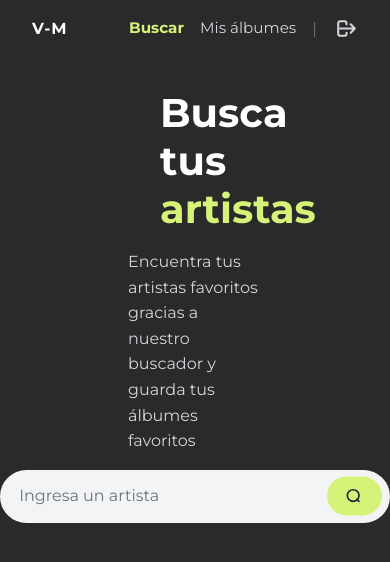
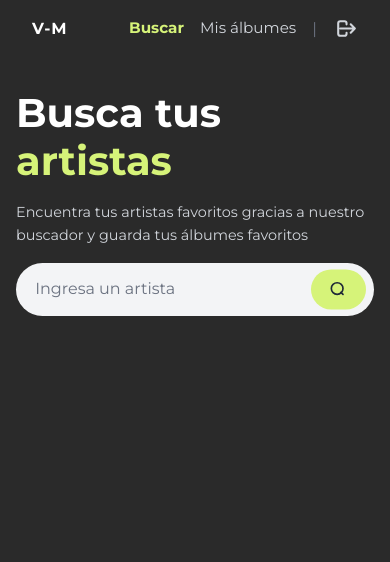
Before and after one commit to fernando8alvarez/Luis_Alvarez_Full-Stack, a Next.js app: page /search in a window 390 px wide. Before the commit this address had no page. Shown: the top 562 px of the page. Built offline with nearby package versions, Linux system fonts and the light colour scheme.

Commit message:
fix(styles): improve mobile alignment and scroll

```diff
--- a/app/search/page.module.css
+++ b/app/search/page.module.css
@@ -125,7 +125,6 @@
   display: grid;
   grid-template-columns: repeat(4, 1fr);
   gap: 2rem;
-  margin-bottom: 3rem;
 }
 
 .card {
@@ -248,18 +247,17 @@
     padding-bottom: 1rem;
     border-radius: 12px;
   }
-  .resultsSection {
-    max-height: 50vh;
+  .grid {
+    max-height: 52vh;
     overflow-y: auto;
     -webkit-overflow-scrolling: touch;
-    padding-bottom: 1rem;
     margin-left: 0;
     margin-right: 0;
     width: 100%;
     box-sizing: border-box;
     scrollbar-width: none; /* Firefox */
   }
-  .resultsSection::-webkit-scrollbar {
+  .grid::-webkit-scrollbar {
     display: none; /* Chrome, Safari, Opera */
   }
   .resultsText {
@@ -268,20 +266,33 @@
   .hero {
     text-align: left;
     margin-top: 2rem;
+    margin-bottom: 2rem;
+    width: 100%;
+    max-width: 100%;
+    margin-left: 0;
+    padding-left: 1rem;
+    padding-right: 1rem;
+    box-sizing: border-box;
   }
   .title {
     text-align: left;
     font-size: 2.5rem;
+    width: 100%;
+    margin-left: 0;
+    padding: 0;
   }
   .subtitle {
-    font-size: 1rem;
+    font-size: 0.9rem;
     text-align: left;
     margin-bottom: 1rem;
+    width: 100%;
+    margin-left: 0;
+    padding: 0;
   }
   .grid {
     grid-template-columns: 1fr;
     row-gap: 1rem;
-    padding-left: 1.2rem;
+    padding-left: 1rem;
     padding-right: 1rem;
   }
   .searchContainer {
--- a/app/search/page.tsx
+++ b/app/search/page.tsx
@@ -47,6 +47,8 @@ export default function Search() {
       window.location.hostname === "localhost"
         ? process.env.NEXT_PUBLIC_SPOTIFY_TOKEN
         : localStorage.getItem("spotify_token");
+        console.log(token);
+
     if (!token || !query) return;
     setLoading(true);
     try {
@@ -74,9 +76,9 @@ export default function Search() {
   // Verificar token de Spotify al cargar la página
   useEffect(() => {
     const token = localStorage.getItem("spotify_token");
-    if (!token) {
-      router.replace("/login");
-    }
+    // if (!token) {
+    //   router.replace("/login");
+    // }
   }, [router]);
 
   // Detectar si es dispositivo móvil
```
